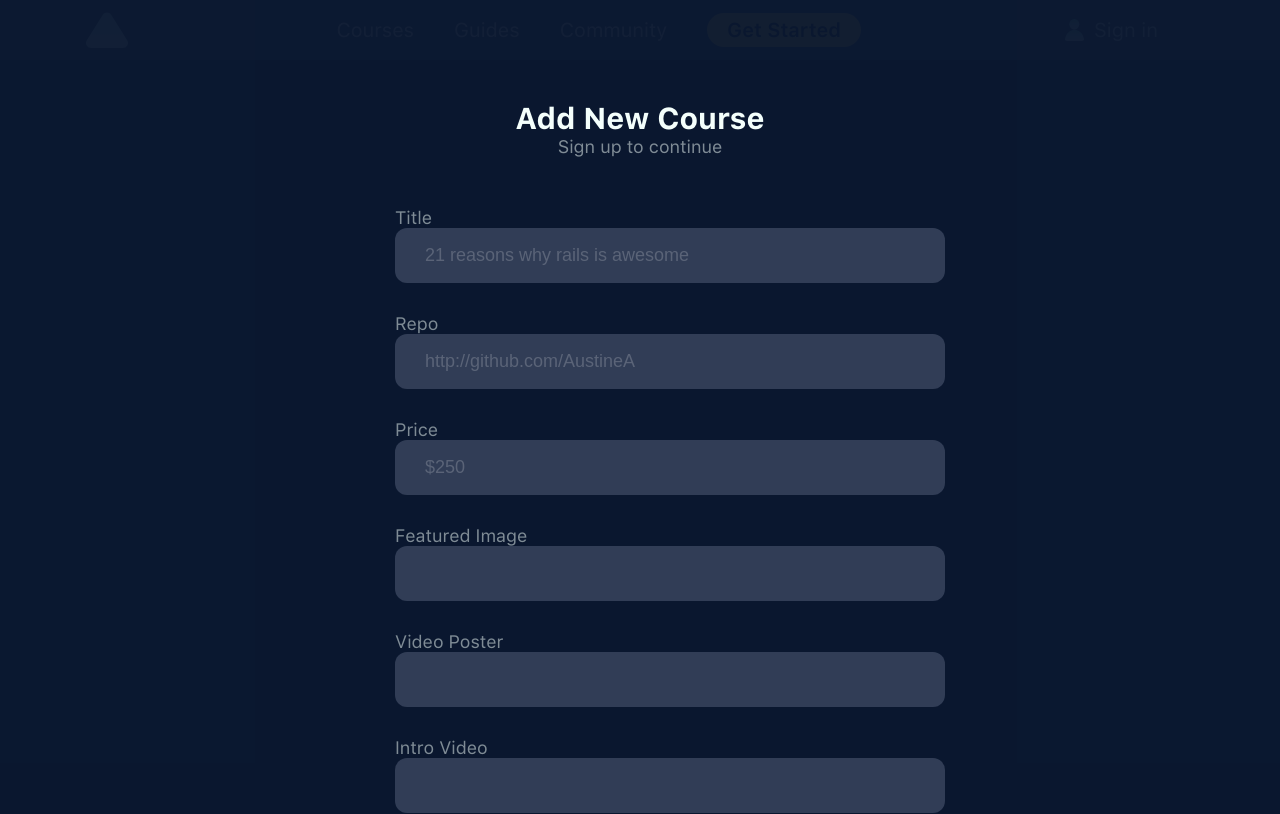
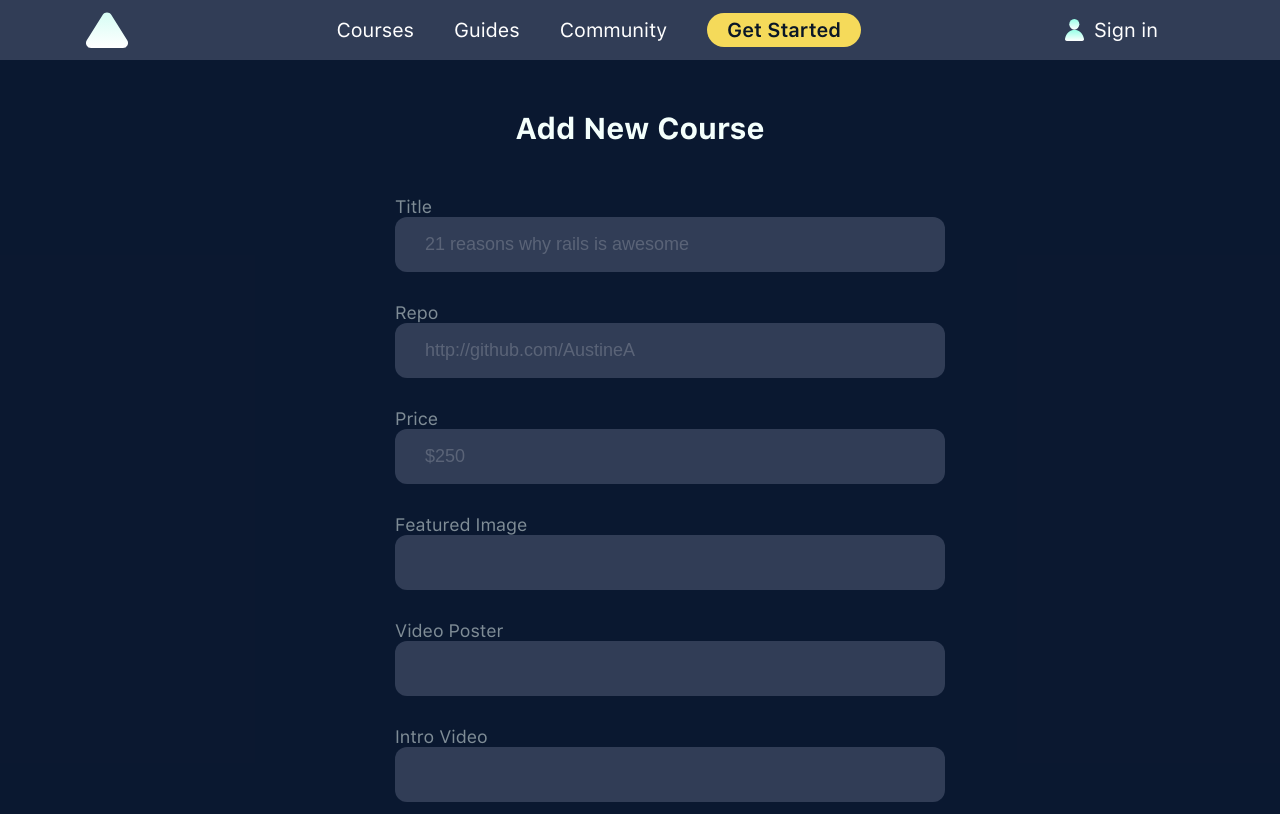
Before and after one commit to AustineA/tutorialized-frontend, a Next.js app: page /courses/new in a window 1280 px wide. Shown: the top 814 px of the page. Built offline with nearby package versions, Linux system fonts and the light colour scheme.

Commit message:
New course page

```diff
--- a/layouts/auth/modal.js
+++ b/layouts/auth/modal.js
@@ -5,16 +5,10 @@ import ResetPassword from "./reset-password";
 import { useSnapshot } from "valtio";
 import store, { actions } from "../../store/store";
 
-// import { useSelector, useDispatch } from "react-redux";
-
 const Modal = () => {
-  // const dispatch = useDispatch();
   const state = useSnapshot(store);
 
   const close = () => {
-    // dispatch({
-    //   type: "CLOSE",
-    // });
     actions({ type: "CLOSE" });
   };
 
--- a/layouts/course/new-form.js
+++ b/layouts/course/new-form.js
@@ -40,7 +40,6 @@ const NewForm = () => {
     <div>
       <div className="modal-header">
         <h3 className="modal-title">Add New Course</h3>
-        <span>Sign up to continue</span>
       </div>
       <div className="modal-content">
         <form onSubmit={handleSubmit}>
--- a/layouts/nav.js
+++ b/layouts/nav.js
@@ -1,6 +1,6 @@
 import React, { useState, useEffect } from "react";
 import Modal from "./auth/modal";
-// import { useSelector, useDispatch } from "react-redux";
+import { useRouter } from "next/router";
 import { useSnapshot } from "valtio";
 import Link from "next/link";
 import store, { actions } from "../store/store";
@@ -12,6 +12,8 @@ const Nav = () => {
   const [isOpen, setOpen] = useState(false);
   const [firsName, setName] = useState("Austine");
   const [isAuthor, setAuthor] = useState(false);
+
+  const router = useRouter();
 
   const isActive = state.isActive;
   const dispatch = (action) => {
@@ -46,6 +48,11 @@ const Nav = () => {
 
   const gotoCourse = () => {
     // window.location.href = `/${firsName}/courses`;
+  };
+
+  const newCourse = () => {
+    openMenu();
+    router.push("/courses/new");
   };
 
   useEffect(() => {
@@ -114,12 +121,9 @@ const Nav = () => {
                   Account <span>Manage your account</span>
                 </li>
                 {isAuthor && (
-                  <li className="new-course">
-                    <Link href="/courses/new">
-                      <a>
-                        New Course <span>Add a new course</span>
-                      </a>
-                    </Link>
+                  <li className="new-course" onClick={newCourse}>
+                    New Course
+                    <span>Add a new course</span>
                   </li>
                 )}
                 <li onClick={logOut}>Logout</li>
--- a/pages/courses/new.js
+++ b/pages/courses/new.js
@@ -2,7 +2,7 @@ import NewForm from "../../layouts/course/new-form";
 
 const NewCourse = () => {
   return (
-    <div className="modal-container">
+    <div className="modal-container new-course-page">
       <div className="modal-body">
         <NewForm />
       </div>
--- a/styles/app.scss
+++ b/styles/app.scss
@@ -52,6 +52,10 @@ nav {
   z-index: 10;
   background: #313d56;
 
+  .new-course a {
+    margin-right: 0;
+  }
+
   a {
     margin-right: 40px;
     font-family: "SF Pro Text";
@@ -84,18 +88,20 @@ nav {
     }
 
     .drop-down-inner ul {
+      z-index: 10000;
       display: flex;
       flex-direction: column;
       align-items: center;
       justify-content: space-around;
       position: absolute;
-      top: 45px;
+      top: 50px;
       right: -80px;
       width: 171px;
       height: 155px;
       padding: 20px;
       background: #313d56;
       border-radius: 20px;
+      border: 1px solid #53ffd7;
       // box-shadow: 0 10px 20px rgba($color: #d6fdf4, $alpha: 0.15);
 
       li {
@@ -300,6 +306,15 @@ nav {
   padding-bottom: 100px;
 }
 
+.new-course-page {
+  position: relative;
+  z-index: 0;
+
+  .modal-body {
+    margin: 50px auto;
+  }
+}
+
 .new-coursepage {
   .modal-container {
     position: relative;
```
